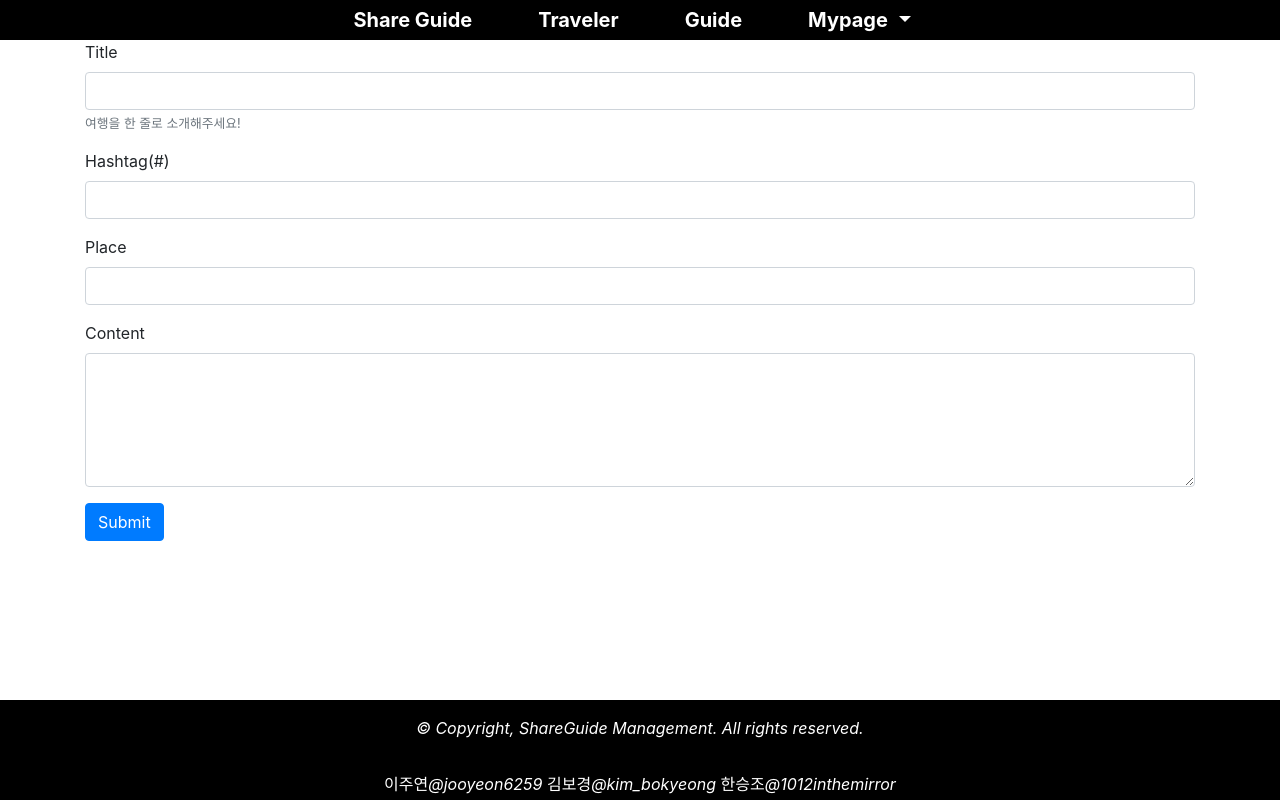
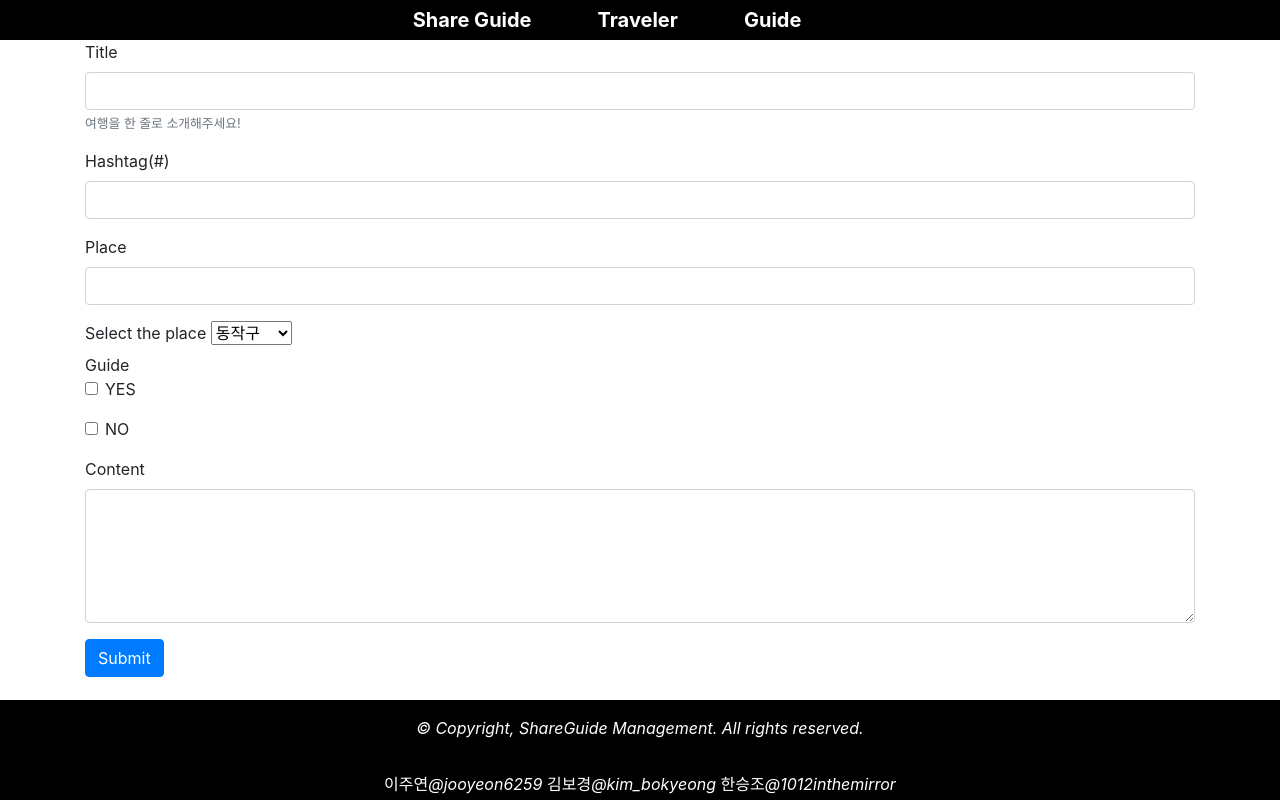
Before and after one commit to 8th-caulion/ShareGuide, a Django app: template guide/templates/guide_new.html in a window 1280 px wide. Run offline with Django 3.2, Linux system fonts and the light colour scheme; the template is opened without the code that fills it, so the values that code supplies are empty; some libraries are stand-ins or nearby versions.

Commit message:
modify guide

```diff
--- a/guide/templates/guide_new.html
+++ b/guide/templates/guide_new.html
@@ -4,19 +4,6 @@
 {% load static %}
 
 
-{% block navbar %}
-<li class="nav-item dropdown">
-  <a class="navbar-brand dropdown-toggle" href="#" id="navbarDropdown" role="button" data-toggle="dropdown"
-      aria-haspopup="true" aria-expanded="false">
-      <b>Mypage</b>
-  </a>
-  <div class="dropdown-menu">
-      <a class="dropdown-item" href="{% url 'mypage' %}">내정보 수정</a>
-      <div class="dropdown-divider"></div>
-      <a class="dropdown-item" href="#">Logout</a>
-  </div>
-</li>
-{% endblock %}
 
 {% block contents %}
 <div class = "container">
@@ -35,6 +22,24 @@
             <label for="exampleInputEmail1">Place</label>
             <input type="text" class="form-control" name = "place">
           </div>
+          <label class="mdb-main-label">Select the place</label>
+
+          <select class="mdb-select md-form colorful-select dropdown-primary">
+            <option value="1">동작구</option>
+            <option value="2">용산구</option>
+            <option value="3">영등포구</option>
+            <option value="3">강남구</option>
+          </select>
+          <br>
+          Guide
+          <div class="form-group form-check">
+            <input type="checkbox" class="form-check-input" id="exampleCheck1">
+            <label class="form-check-label" for="exampleCheck1">YES</label>
+          </div>
+          <div class="form-group form-check">
+            <input type="checkbox" class="form-check-input" id="exampleCheck1">
+            <label class="form-check-label" for="exampleCheck1">NO</label>
+          </div>
 
           <div class="form-group">
             <label for="exampleFormControlTextarea1">Content</label>
```
Also changed, not shown: guide/templates/mypage.html (+1 -16 lines), guide/admin.py (line endings or trailing spaces), guide/forms.py (added), guide/views.py (line endings or trailing spaces).
